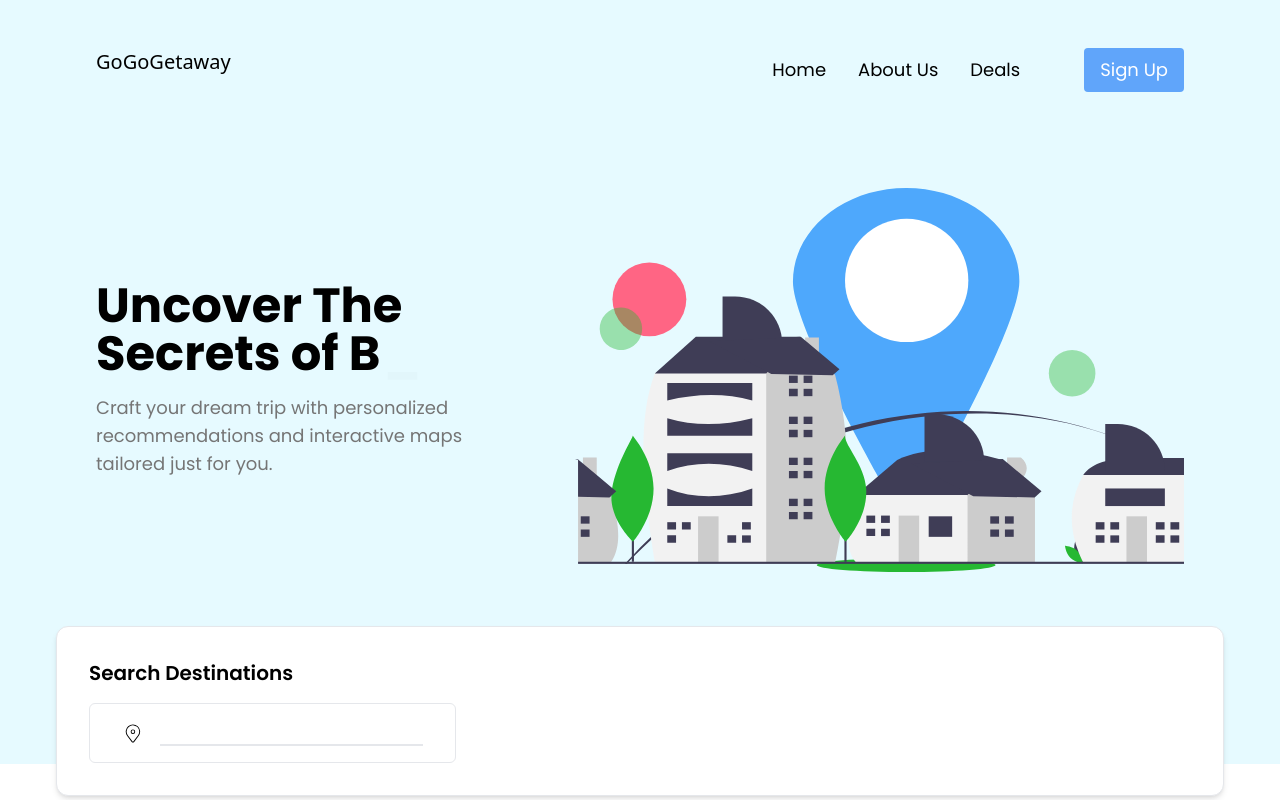
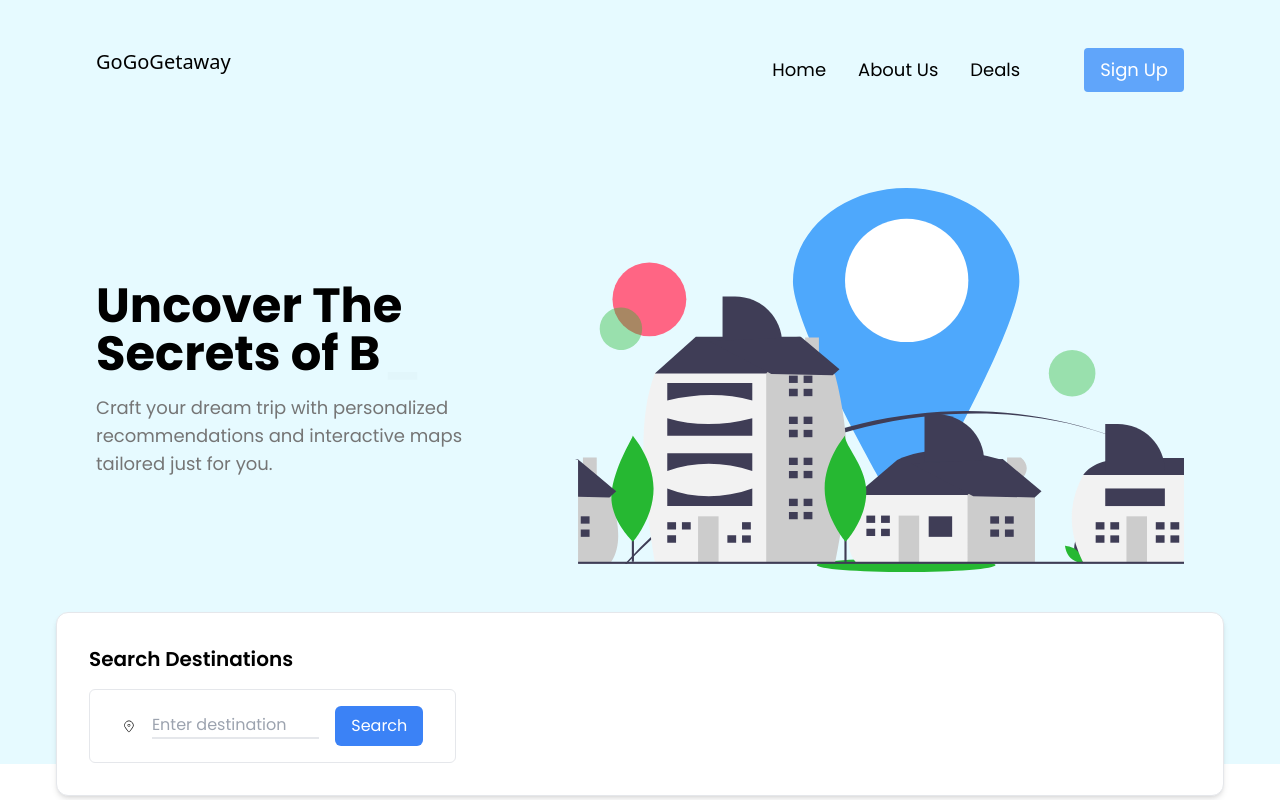
Before and after one commit to nainaguptaa/GoGoGateaway, a React (Vite) app in the folder GoGoGetaway/: page / in a window 1280 px wide. Built offline with nearby package versions, Linux system fonts and the light colour scheme; no server answers.

Commit message:
more initial

```diff
--- a/GoGoGetaway/src/App.jsx
+++ b/GoGoGetaway/src/App.jsx
@@ -3,6 +3,8 @@ import { Routes, Route } from 'react-router-dom';
 import Signup from './pages/Auth/Signup';
 import LandingPage from './pages/LandingPage/LandingPage';
 import Profile from './pages/Profile';
+import SearchResults from './pages/SearchResults';
+import ForYou from './pages/ForYou';
 function App() {
   return (
     <>
@@ -10,6 +12,8 @@ function App() {
         <Route path="/" element={<LandingPage />} />
         <Route path="/signup" element={<Signup />} />
         <Route path="/profile" element={<Profile />} />
+        <Route path="/search" element={<SearchResults />} />
+        <Route path="/foryou" element={<ForYou />} />
       </Routes>
     </>
   );
--- a/GoGoGetaway/src/components/Navbar.jsx
+++ b/GoGoGetaway/src/components/Navbar.jsx
@@ -8,7 +8,12 @@ const Navbar = () => {
   const navigate = useNavigate();
   return (
     <div className="flex justify-between bg-light-blue px-24 py-12">
-      <h1 className="text-xl">GoGoGetaway</h1>
+      <h1
+        className="cursor-pointer text-xl"
+        onClick={() => navigate('/foryou')}
+      >
+        GoGoGetaway
+      </h1>
       <div className="flex items-center justify-evenly gap-16 font-poppins">
         <nav>
           <ul class="flex list-none space-x-8">
--- /dev/null
+++ b/GoGoGetaway/src/pages/ForYou.jsx
@@ -0,0 +1,7 @@
+import React from 'react';
+
+const ForYou = () => {
+  return <div>ForYou</div>;
+};
+
+export default ForYou;
--- a/GoGoGetaway/src/pages/LandingPage/Hero.jsx
+++ b/GoGoGetaway/src/pages/LandingPage/Hero.jsx
@@ -1,14 +1,36 @@
-import React from 'react';
+import React, { useState } from 'react';
 import HeroImage from '../../assets/svgs/hero5.svg';
 import { Typewriter } from 'react-simple-typewriter';
 import { CiLocationOn } from 'react-icons/ci';
+import { useNavigate } from 'react-router-dom';
 const Hero = () => {
+  const [searchTerm, setSearchTerm] = useState(''); // State to store the search term
+  const navigate = useNavigate(); // Hook to navigate
   const handleType = (count) => {
     // access word count number
     // console.log(count);
   };
   const handleDone = () => {
     // console.log(`Done after 5 loops!`);
+  };
+  // Function to handle the input change
+  const handleInputChange = (event) => {
+    setSearchTerm(event.target.value);
+  };
+
+  const handleSearchSubmit = (event) => {
+    event.preventDefault(); // Prevent the default form submit action
+
+    const baseUrl = '/search';
+
+    // Constructing the query parameters string from the form inputs
+    const queryParams = new URLSearchParams({
+      city: searchTerm,
+    }).toString();
+
+    // Final search URL
+    const searchUrl = `${baseUrl}?${queryParams}`;
+    navigate(`${baseUrl}?${queryParams}`); // Navigate to the search page with the search term
   };
 
   return (
@@ -40,10 +62,25 @@ const Hero = () => {
       <img src={HeroImage} className="h-96"></img>
       <div className="absolute bottom-neg-4 left-14 right-14 flex flex-col justify-center gap-4 rounded-xl border bg-white p-8 shadow-md">
         <div className="text-xl font-semibold">Search Destinations</div>
-        <div className="flex w-1/3 items-center gap-4 rounded-md border px-8 py-4">
+        <form
+          className="flex w-1/3 items-center gap-4 rounded-md border px-8 py-4"
+          onSubmit={handleSearchSubmit}
+        >
           <CiLocationOn size={25} />
-          <input type="text" className="w-full border-b-2 outline-none" />
-        </div>
+          <input
+            type="text"
+            className="w-full border-b-2 outline-none"
+            value={searchTerm}
+            onChange={handleInputChange}
+            placeholder="Enter destination" // optional, for user guidance
+          />
+          <button
+            type="submit"
+            className="rounded-md bg-blue-500 px-4 py-2 text-white"
+          >
+            Search
+          </button>
+        </form>
       </div>
     </div>
   );
--- /dev/null
+++ b/GoGoGetaway/src/pages/SearchResults.jsx
@@ -0,0 +1,7 @@
+import React from 'react';
+
+const SearchResults = () => {
+  return <div>Search Results</div>;
+};
+
+export default SearchResults;
```
